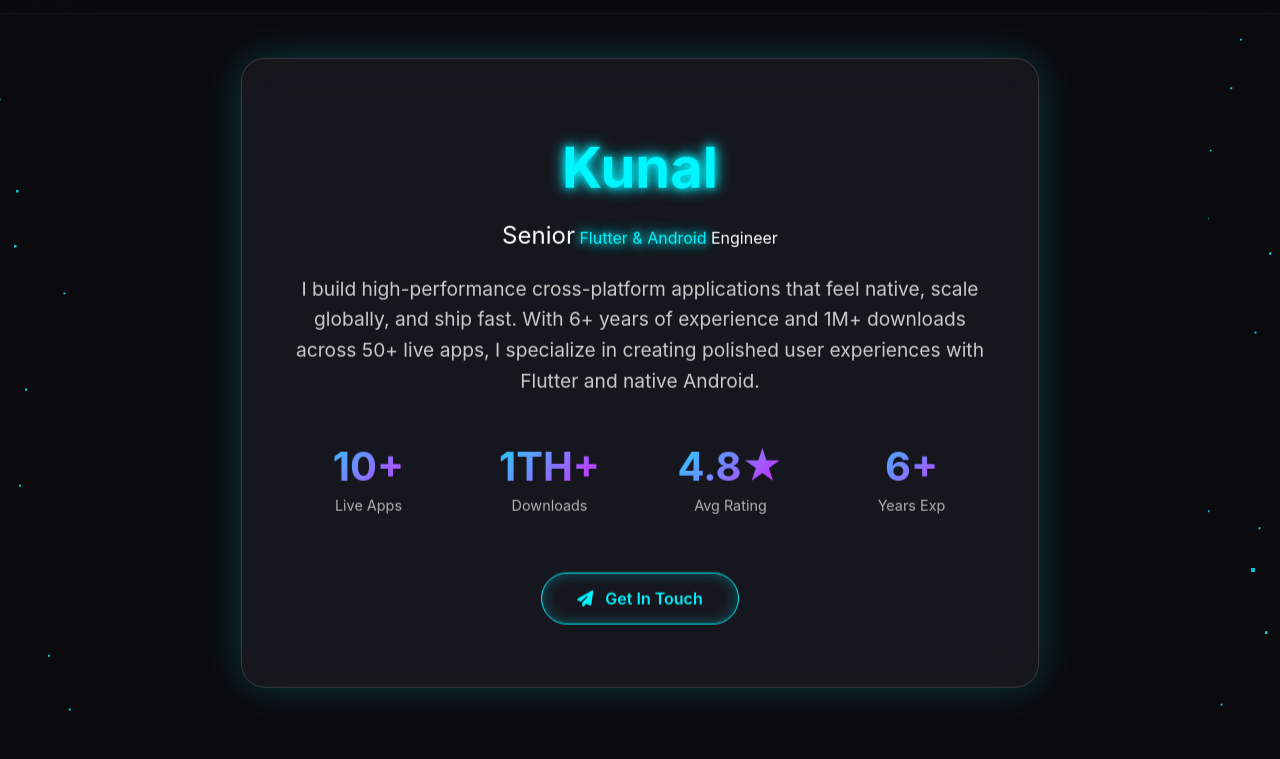
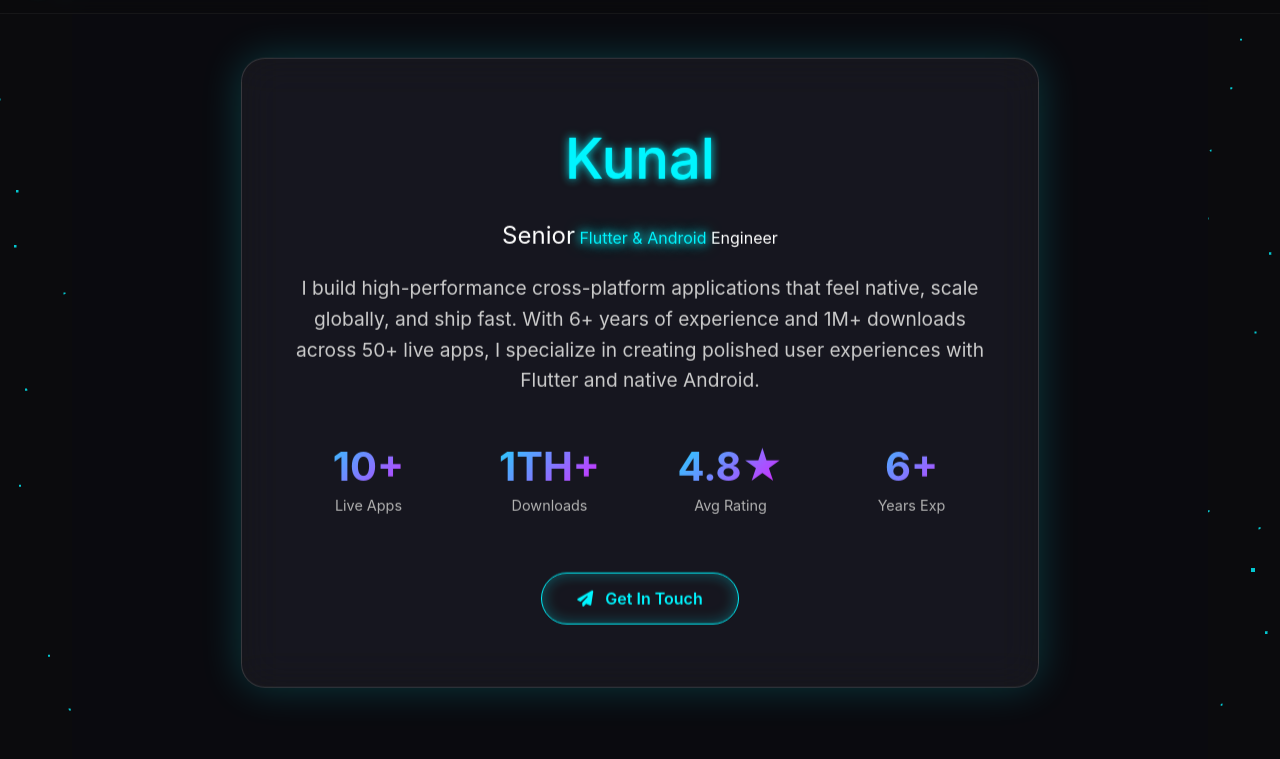
Before and after one commit to KunalDev11/kunaldev011, a plain HTML site: page index.html in a window 1280 px wide. Shown: the part 41-800 px from the top of the page. Drawn offline with nearby package versions, Linux system fonts and the light colour scheme; animation ran at ten frames a second.

Commit message:
Update index.html
head style

```diff
--- a/index.html
+++ b/index.html
@@ -173,6 +173,15 @@
       gap: 8px;
       margin-bottom: 1.5rem;
     }
+    .tech-head {
+      background: rgba(0, 247, 255, 0);
+      color: var(--neon-cyan);
+      padding: 4px 10px;
+      border-radius: 20px;
+      font-size: 0.75rem;
+      font-weight: 500;
+      text-shadow: 0 0 1px var(--neon-cyan), 0 0 10px var(--neon-cyan);
+    }
     .tech-tag {
       background: rgba(0,245,255,0.1);
       color: var(--neon-cyan);
@@ -951,10 +960,10 @@
           <span class="stat-number">a</span>
           <span class="stat-number">l</span>
         </h1> -->
- <h1 class="ai-glow">
-                    <span style="font-size: 3.5rem;" class="ai-glow" data-text="Kunal">Kunal </span>
-
-        </h1>          <br>
+       <h1 class="tech-head">
+         <span style="font-size: 3.5rem;" data-text="Kunal">Kunal </span>
+        </h1>
+         <br>
           <span style="font-size: 1.5rem;">Senior</span> <span class="ai-glow">Flutter & Android</span> Engineer
         </h1>
         <p class="tagline">
```
